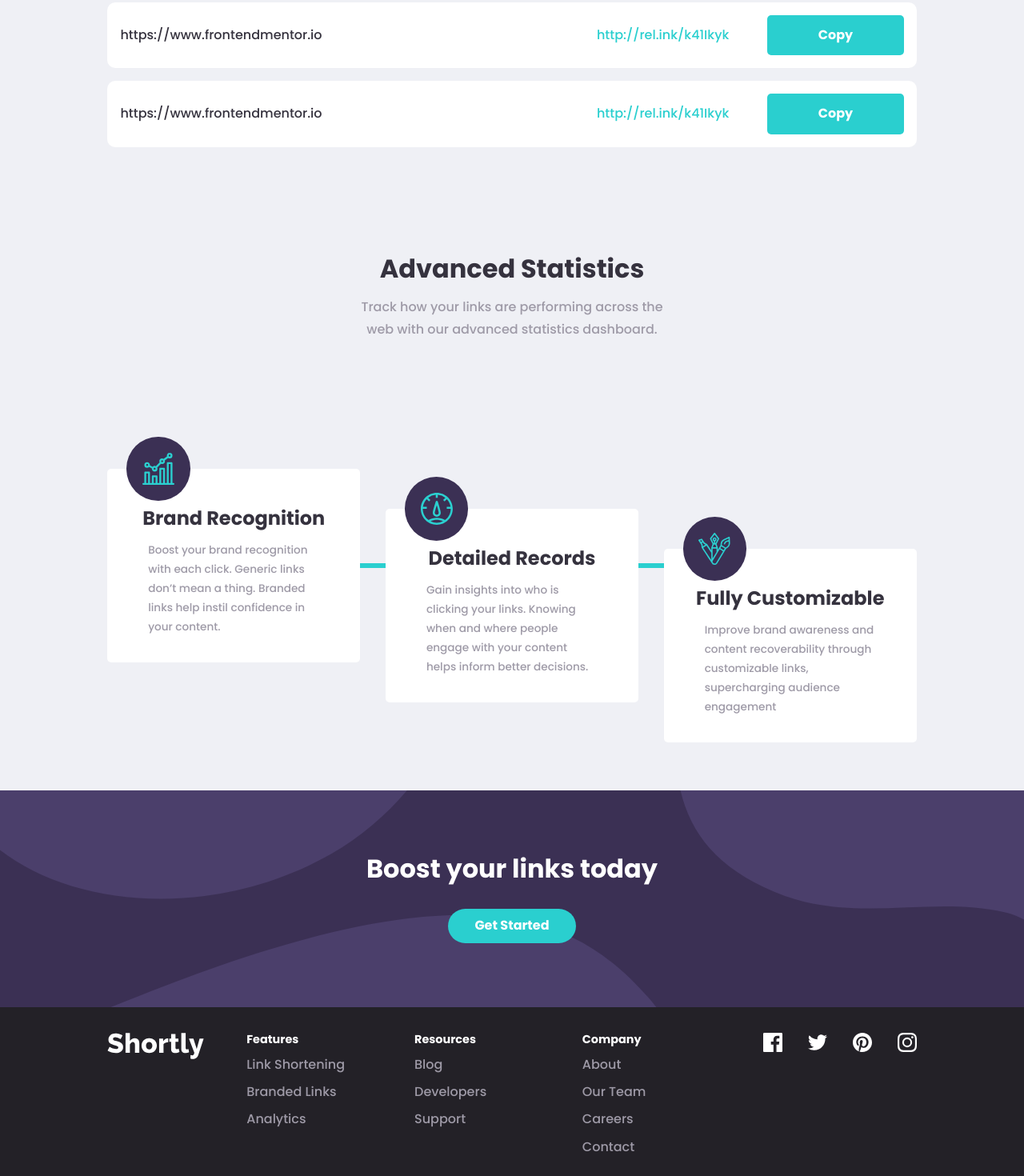
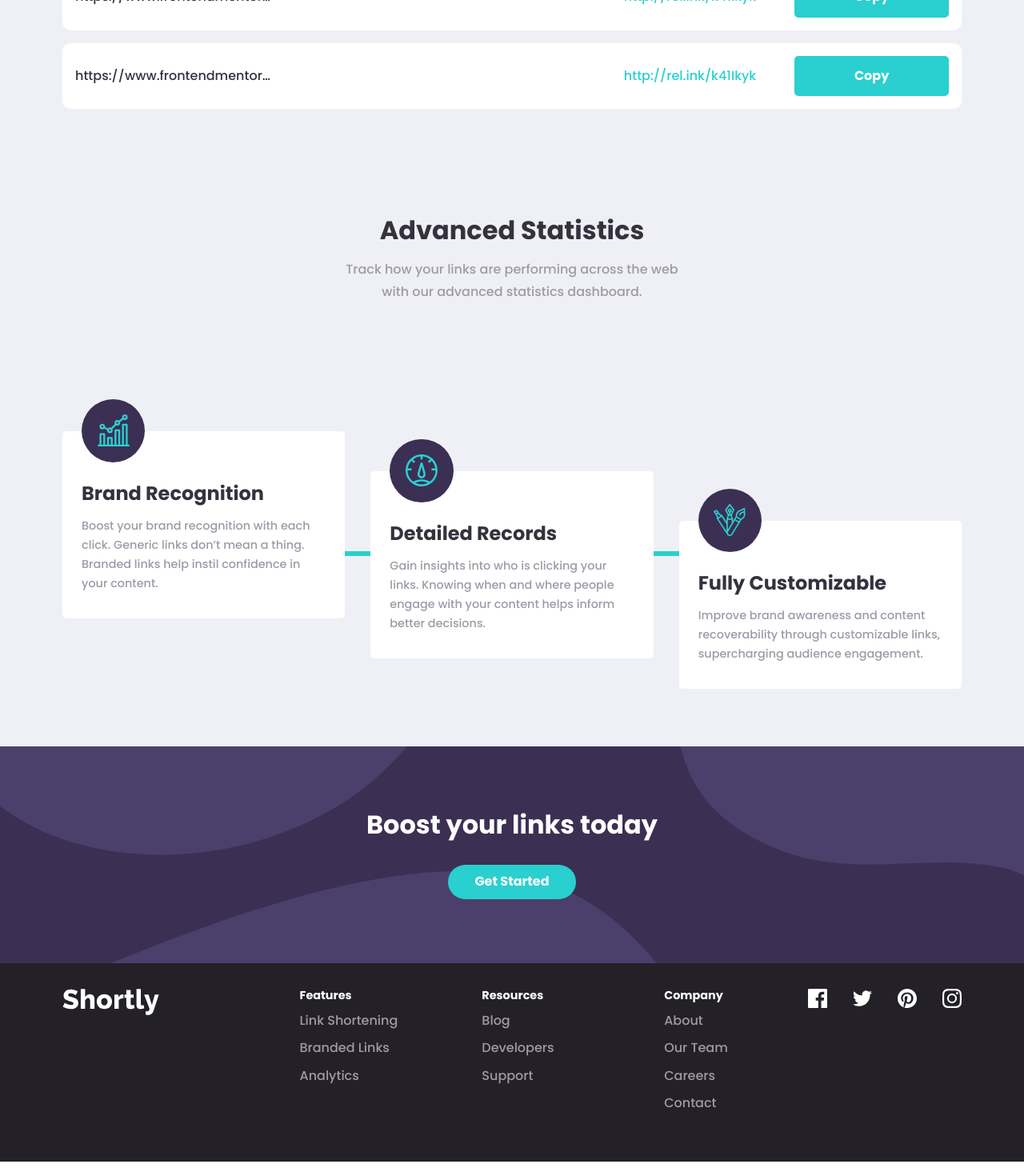
Before and after one commit to anthonygedeon/shortly, a React (Create React App) app: page / in a window 1280 px wide. Shown: the part 860-2330 px from the top of the page at 80% size. Built offline with nearby package versions, Linux system fonts and the light colour scheme.

Commit message:
refactoring layout issues and minimal stuff like font sizes and spacing

```diff
--- a/package.json
+++ b/package.json
@@ -9,6 +9,7 @@
 		"autoprefixer": "^9.8.0",
 		"react": "^17.0.1",
 		"react-dom": "^17.0.1",
+		"react-router": "^5.2.0",
 		"react-scripts": "4.0.0",
 		"styled-components": "^5.2.1",
 		"styled-normalize": "^8.0.7",
--- a/src/components/Button.js
+++ b/src/components/Button.js
@@ -10,11 +10,18 @@
 	cursor: pointer;
     transition: background-color 0.2s linear;
     text-transform: capitalize;
+    outline: none;
+
 
 	&:hover,
-	&:active,
-	&:focus {
-		background-color: hsl(180deg, 66%, 79%);
+	&:active {
+		background-color: hsl(180deg, 66%, 59%);
+	}
+
+    &:focus {
+		transition: box-shadow 0.2s ease-in;
+		box-shadow: 1px 0px 0px 6px  hsl(180deg, 66%, 79%);;
+		outline: none;
 	}
 `;
 
--- a/src/components/Footer.js
+++ b/src/components/Footer.js
@@ -8,21 +8,19 @@
 import { Text } from '../styles/helpers';
 
 const FooterBg = styled.footer`
-    padding: 2em 0;
-    background-color: ${color.SecondaryBackground}
+	padding: 2em 0 4em 0;
+	background-color: ${color.SecondaryBackground};
 `;
 
 const FooterLogoContainer = styled.div`
-
 	margin-bottom: 2em;
 
 	@media screen and (min-width: ${breakpoints.md}) {
 		margin-right: auto;
 	}
-`
+`;
 
 const FooterRow = styled.div`
-
 	display: flex;
 	flex-wrap: wrap;
 	align-items: center;
@@ -32,20 +30,16 @@
 		align-items: flex-start;
 		justify-content: flex-start;
 	}
-
 `;
 
 const FooterIconRow = styled.div`
-
 	display: flex;
 	align-items: center;
 	margin-top: 2em;
 
 	@media screen and (min-width: ${breakpoints.md}) {
 		margin-top: 0;
-        margin-left: 4em;
 	}
-
 `;
 
 const FooterIconLink = styled.a`
@@ -53,7 +47,7 @@
 	transition: fill 0.2s linear;
 
 	&:hover,
-    &:visited,
+    &:focus,
 	&:active {
 		fill: ${color.primaryAccent};
 	}
@@ -61,11 +55,9 @@
 	& + & {
 		margin-left: 2em;
 	}
-
 `;
 
 const FooterList = styled.div`
-
 	display: flex;
 	flex-direction: column;
 	flex: 1 0 100%;
@@ -73,7 +65,6 @@
 	& + & {
 		margin-top: 3em;
 	}
-
 
 	@media screen and (min-width: ${breakpoints.md}) {
 		flex: 0 1 16%;
@@ -86,7 +77,6 @@
 `;
 
 const Title = styled.h3`
-
 	text-align: center;
 	color: ${color.primary};
 	font-weight: 700;
@@ -95,7 +85,6 @@
 	@media screen and (min-width: ${breakpoints.md}) {
 		text-align: left;
 	}
-
 `;
 
 const FooterText = styled.span`
@@ -106,10 +95,17 @@
 		margin-top: 1em;
 	}
 
+    transition: color 0.2s linear;
+
+    &:hover,
+    &:visited,
+    &:active {
+        color: ${color.primaryAccent};
+    }
+
 	@media screen and (min-width: ${breakpoints.md}) {
 		text-align: left;
 	}
-
 `;
 
 const Footer = () => {
@@ -117,7 +113,6 @@
 		<FooterBg>
 			<Container>
 				<FooterRow>
-
 					<FooterLogoContainer>
 						<Logo color={color.primary} />
 					</FooterLogoContainer>
@@ -146,26 +141,49 @@
 
 					<FooterIconRow>
 						<FooterIconLink href="#">
-                            <svg xmlns="http://www.w3.org/2000/svg" width="24" height="24"><path  d="M22.675 0H1.325C.593 0 0 .593 0 1.325v21.351C0 23.407.593 24 1.325 24H12.82v-9.294H9.692v-3.622h3.128V8.413c0-3.1 1.893-4.788 4.659-4.788 1.325 0 2.463.099 2.795.143v3.24l-1.918.001c-1.504 0-1.795.715-1.795 1.763v2.313h3.587l-.467 3.622h-3.12V24h6.116c.73 0 1.323-.593 1.323-1.325V1.325C24 .593 23.407 0 22.675 0z"/></svg>
+							<svg
+								xmlns="http://www.w3.org/2000/svg"
+								width="24"
+								height="24"
+							>
+								<path d="M22.675 0H1.325C.593 0 0 .593 0 1.325v21.351C0 23.407.593 24 1.325 24H12.82v-9.294H9.692v-3.622h3.128V8.413c0-3.1 1.893-4.788 4.659-4.788 1.325 0 2.463.099 2.795.143v3.24l-1.918.001c-1.504 0-1.795.715-1.795 1.763v2.313h3.587l-.467 3.622h-3.12V24h6.116c.73 0 1.323-.593 1.323-1.325V1.325C24 .593 23.407 0 22.675 0z" />
+							</svg>
 						</FooterIconLink>
 
 						<FooterIconLink href="#">
-                            <svg xmlns="http://www.w3.org/2000/svg" width="24" height="20"><path  d="M24 2.557a9.83 9.83 0 01-2.828.775A4.932 4.932 0 0023.337.608a9.864 9.864 0 01-3.127 1.195A4.916 4.916 0 0016.616.248c-3.179 0-5.515 2.966-4.797 6.045A13.978 13.978 0 011.671 1.149a4.93 4.93 0 001.523 6.574 4.903 4.903 0 01-2.229-.616c-.054 2.281 1.581 4.415 3.949 4.89a4.935 4.935 0 01-2.224.084 4.928 4.928 0 004.6 3.419A9.9 9.9 0 010 17.54a13.94 13.94 0 007.548 2.212c9.142 0 14.307-7.721 13.995-14.646A10.025 10.025 0 0024 2.557z"/></svg>
+							<svg
+								xmlns="http://www.w3.org/2000/svg"
+								width="24"
+								height="20"
+							>
+								<path d="M24 2.557a9.83 9.83 0 01-2.828.775A4.932 4.932 0 0023.337.608a9.864 9.864 0 01-3.127 1.195A4.916 4.916 0 0016.616.248c-3.179 0-5.515 2.966-4.797 6.045A13.978 13.978 0 011.671 1.149a4.93 4.93 0 001.523 6.574 4.903 4.903 0 01-2.229-.616c-.054 2.281 1.581 4.415 3.949 4.89a4.935 4.935 0 01-2.224.084 4.928 4.928 0 004.6 3.419A9.9 9.9 0 010 17.54a13.94 13.94 0 007.548 2.212c9.142 0 14.307-7.721 13.995-14.646A10.025 10.025 0 0024 2.557z" />
+							</svg>
 						</FooterIconLink>
 
 						<FooterIconLink href="#">
-                            <svg xmlns="http://www.w3.org/2000/svg" width="24" height="24"><path  d="M12 0C5.373 0 0 5.372 0 12c0 5.084 3.163 9.426 7.627 11.174-.105-.949-.2-2.405.042-3.441.218-.937 1.407-5.965 1.407-5.965s-.359-.719-.359-1.782c0-1.668.967-2.914 2.171-2.914 1.023 0 1.518.769 1.518 1.69 0 1.029-.655 2.568-.994 3.995-.283 1.194.599 2.169 1.777 2.169 2.133 0 3.772-2.249 3.772-5.495 0-2.873-2.064-4.882-5.012-4.882-3.414 0-5.418 2.561-5.418 5.207 0 1.031.397 2.138.893 2.738a.36.36 0 01.083.345l-.333 1.36c-.053.22-.174.267-.402.161-1.499-.698-2.436-2.889-2.436-4.649 0-3.785 2.75-7.262 7.929-7.262 4.163 0 7.398 2.967 7.398 6.931 0 4.136-2.607 7.464-6.227 7.464-1.216 0-2.359-.631-2.75-1.378l-.748 2.853c-.271 1.043-1.002 2.35-1.492 3.146C9.57 23.812 10.763 24 12 24c6.627 0 12-5.373 12-12 0-6.628-5.373-12-12-12z"/></svg>
+							<svg
+								xmlns="http://www.w3.org/2000/svg"
+								width="24"
+								height="24"
+							>
+								<path d="M12 0C5.373 0 0 5.372 0 12c0 5.084 3.163 9.426 7.627 11.174-.105-.949-.2-2.405.042-3.441.218-.937 1.407-5.965 1.407-5.965s-.359-.719-.359-1.782c0-1.668.967-2.914 2.171-2.914 1.023 0 1.518.769 1.518 1.69 0 1.029-.655 2.568-.994 3.995-.283 1.194.599 2.169 1.777 2.169 2.133 0 3.772-2.249 3.772-5.495 0-2.873-2.064-4.882-5.012-4.882-3.414 0-5.418 2.561-5.418 5.207 0 1.031.397 2.138.893 2.738a.36.36 0 01.083.345l-.333 1.36c-.053.22-.174.267-.402.161-1.499-.698-2.436-2.889-2.436-4.649 0-3.785 2.75-7.262 7.929-7.262 4.163 0 7.398 2.967 7.398 6.931 0 4.136-2.607 7.464-6.227 7.464-1.216 0-2.359-.631-2.75-1.378l-.748 2.853c-.271 1.043-1.002 2.35-1.492 3.146C9.57 23.812 10.763 24 12 24c6.627 0 12-5.373 12-12 0-6.628-5.373-12-12-12z" />
+							</svg>
 						</FooterIconLink>
 
 						<FooterIconLink href="#">
-                            <svg xmlns="http://www.w3.org/2000/svg" width="24" height="24"><path  d="M12 2.163c3.204 0 3.584.012 4.85.07 3.252.148 4.771 1.691 4.919 4.919.058 1.265.069 1.645.069 4.849 0 3.205-.012 3.584-.069 4.849-.149 3.225-1.664 4.771-4.919 4.919-1.266.058-1.644.07-4.85.07-3.204 0-3.584-.012-4.849-.07-3.26-.149-4.771-1.699-4.919-4.92-.058-1.265-.07-1.644-.07-4.849 0-3.204.013-3.583.07-4.849.149-3.227 1.664-4.771 4.919-4.919 1.266-.057 1.645-.069 4.849-.069zM12 0C8.741 0 8.333.014 7.053.072 2.695.272.273 2.69.073 7.052.014 8.333 0 8.741 0 12c0 3.259.014 3.668.072 4.948.2 4.358 2.618 6.78 6.98 6.98C8.333 23.986 8.741 24 12 24c3.259 0 3.668-.014 4.948-.072 4.354-.2 6.782-2.618 6.979-6.98.059-1.28.073-1.689.073-4.948 0-3.259-.014-3.667-.072-4.947-.196-4.354-2.617-6.78-6.979-6.98C15.668.014 15.259 0 12 0zm0 5.838a6.162 6.162 0 100 12.324 6.162 6.162 0 000-12.324zM12 16a4 4 0 110-8 4 4 0 010 8zm6.406-11.845a1.44 1.44 0 100 2.881 1.44 1.44 0 000-2.881z"/></svg>
+							<svg
+								xmlns="http://www.w3.org/2000/svg"
+								width="24"
+								height="24"
+							>
+								<path d="M12 2.163c3.204 0 3.584.012 4.85.07 3.252.148 4.771 1.691 4.919 4.919.058 1.265.069 1.645.069 4.849 0 3.205-.012 3.584-.069 4.849-.149 3.225-1.664 4.771-4.919 4.919-1.266.058-1.644.07-4.85.07-3.204 0-3.584-.012-4.849-.07-3.26-.149-4.771-1.699-4.919-4.92-.058-1.265-.07-1.644-.07-4.849 0-3.204.013-3.583.07-4.849.149-3.227 1.664-4.771 4.919-4.919 1.266-.057 1.645-.069 4.849-.069zM12 0C8.741 0 8.333.014 7.053.072 2.695.272.273 2.69.073 7.052.014 8.333 0 8.741 0 12c0 3.259.014 3.668.072 4.948.2 4.358 2.618 6.78 6.98 6.98C8.333 23.986 8.741 24 12 24c3.259 0 3.668-.014 4.948-.072 4.354-.2 6.782-2.618 6.979-6.98.059-1.28.073-1.689.073-4.948 0-3.259-.014-3.667-.072-4.947-.196-4.354-2.617-6.78-6.979-6.98C15.668.014 15.259 0 12 0zm0 5.838a6.162 6.162 0 100 12.324 6.162 6.162 0 000-12.324zM12 16a4 4 0 110-8 4 4 0 010 8zm6.406-11.845a1.44 1.44 0 100 2.881 1.44 1.44 0 000-2.881z" />
+							</svg>
 						</FooterIconLink>
 					</FooterIconRow>
-
 				</FooterRow>
 			</Container>
 		</FooterBg>
-    )
+	);
 };
 
 export default Footer;
--- a/src/components/Header.js
+++ b/src/components/Header.js
@@ -51,9 +51,6 @@
 
 	@media screen and (min-width: ${breakpoints.md}) {
 		text-align: left;
-	}
-
-	@media screen and (min-width: ${breakpoints.xl}) {
 		max-width: 80%;
 	}
 `;
--- a/src/components/InfoCard.js
+++ b/src/components/InfoCard.js
@@ -7,7 +7,7 @@
 const Card = styled.section`
     background-color: ${color.primary};
     position: relative;
-    padding: 3em 1.5em 2em 1.5em;
+    padding: 4em 1.5em 2em 1.5em;
     border-radius: 5px;
     display: flex;
     flex-direction: column;
@@ -27,7 +27,6 @@
         &:nth-child(1),
         &:nth-child(2),
         &:nth-child(3) {
-            align-self: stretch;
             flex: 1 0 0;
         }
 
--- a/src/components/Main.js
+++ b/src/components/Main.js
@@ -14,7 +14,7 @@
 import InfoCard from './InfoCard';
 
 const Content = styled.main`
-    padding: 5em 0 10em 0;
+    padding: 0 0 10em 0;
 	background-color: ${color.mainBackground};
 `;
 
@@ -41,6 +41,7 @@
 	margin-top: 1em;
 	color: ${color.primaryText};
 	text-align: center;
+    max-width: 100%;
     margin: 1em auto;
 	@media screen and (min-width: ${breakpoints.md}) {
 		max-width: 40%;
@@ -57,7 +58,7 @@
     &::before {
         content: '';
         width: 6px;
-        height: 100%;
+        height: 99%;
         background-color: ${color.primaryAccent};
         position: absolute;
     }
@@ -67,10 +68,11 @@
         flex-direction: row;
         &::before {
             content: '';
-            width: 100%;
+            width: 99%;
             height: 6px;
             background-color: ${color.primaryAccent};
             position: absolute;
+            top: 150px;
         }
     }
 
@@ -85,6 +87,7 @@
 	@media screen and (min-width: ${breakpoints.md}) {
         font-size: 1.5rem;
 		text-align: left;
+        width: 100%;
 	}
 
 `;
@@ -94,16 +97,13 @@
     text-align: center;
 	margin: 1em 0 0 0;
     color: ${color.primaryText};
-    font-size: 0.85rem;
+    font-size: 0.9rem;
     line-height: 1.5rem;
 
 	@media screen and (min-width: ${breakpoints.md}) {
 		text-align: left;
 	}
 
-	@media screen and (min-width: ${breakpoints.xl}) {
-		max-width: 80%;
-	}
 `;
 
 const CardImageBg = styled.div`
@@ -147,7 +147,7 @@
 				<CardLayout>
 					<InfoCard>
 						<CardImageBg>
-							<CardImg src={BrandRecognitionIcon} alt="Icon" />
+							<CardImg src={BrandRecognitionIcon} alt="Bar chart icon" />
 						</CardImageBg>
 						<CardTitle>Brand Recognition</CardTitle>
 						<CardText>
@@ -159,7 +159,7 @@
 
 					<InfoCard>
 						<CardImageBg>
-							<CardImg src={DetailRecordIcon} alt="Icon" />
+							<CardImg src={DetailRecordIcon} alt="Speedometer icon" />
 						</CardImageBg>
 						<CardTitle>Detailed Records</CardTitle>
 						<CardText>
@@ -171,13 +171,13 @@
 
 					<InfoCard>
 						<CardImageBg>
-							<CardImg src={CustomizableIcon} alt="Icon" />
+							<CardImg src={CustomizableIcon} alt="Customization icon" />
 						</CardImageBg>
 						<CardTitle>Fully Customizable</CardTitle>
 						<CardText>
 							Improve brand awareness and content recoverability
 							through customizable links, supercharging audience
-							engagement
+							engagement.
 						</CardText>
 					</InfoCard>
 				</CardLayout>
--- a/src/components/UrlShortener/index.js
+++ b/src/components/UrlShortener/index.js
@@ -40,6 +40,11 @@
 
 const CopyOriginalUrl = styled.span`
 	color: ${color.primaryHeading};
+    text-overflow: ellipsis;
+    overflow: hidden;
+    max-width: 98%;
+    white-space: nowrap;
+    display: block;
 `;
 
 const CopyShortenedUrl = styled.a`
@@ -97,9 +102,13 @@
 	display: block;
 `;
 
+const ColTemp2 = styled(Col)`
+    flex-grow: 4;
+`;
+
 const ColTemp = styled(Col)`
 	@media screen and (min-width: ${breakpoints.md}) {
-		flex: 0 0 16%;
+		flex: 1 0 10%;
 	}
 `;
 
@@ -203,7 +212,7 @@
         }}>
 			<CreateUrlCard method="GET">
 				<Row>
-					<Col>
+					<ColTemp2>
 						<UrlInputContainer>
 							<UrlInput
 								tabIndex="0"
@@ -213,7 +222,7 @@
 							/>
 							{/* <Warning>Please add a link</Warning> */}
 						</UrlInputContainer>
-					</Col>
+					</ColTemp2>
 
 					<ColTemp>
 						<UrlButton type="button">Shorten it!</UrlButton>
--- a/src/styles/Grid.js
+++ b/src/styles/Grid.js
@@ -6,9 +6,18 @@
 	max-width: 80%;
     margin: 0 auto;
 
-	@media screen and (min-width: ${breakpoints.lg}) {
-		max-width: 79%;
+    @media screen and (min-width: ${breakpoints.md}) {
+		max-width: 85%;
 	}
+
+    @media screen and (min-width: ${breakpoints.lg}) {
+		max-width: 860px;
+	}
+
+    @media screen and (min-width: ${breakpoints.xl}) {
+		max-width: 1124px;
+	}
+
 `;
 
 export const Col = styled.div`
--- a/src/styles/variables.js
+++ b/src/styles/variables.js
@@ -14,7 +14,7 @@
 export const breakpoints = {
 
     sm: '640px',
-    md: '768px',
+    md: '784px',
     lg: '1024px',
     xl: '1280px'
 
```
Also changed, not shown: 1 other file (tests, documents, lock files or other folders). Lines whose indentation alone changed are shown as unchanged.
